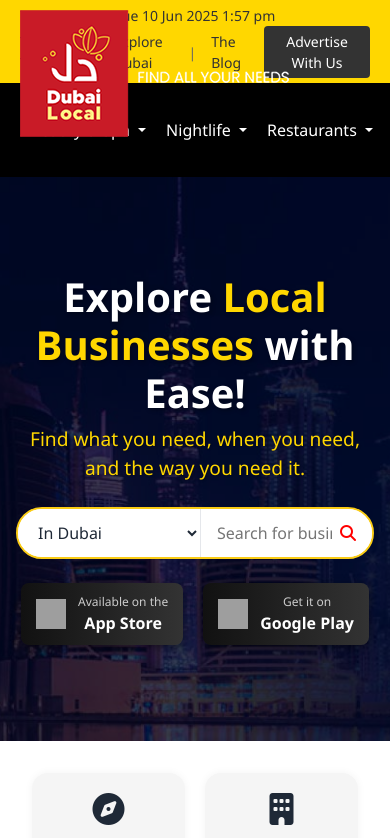
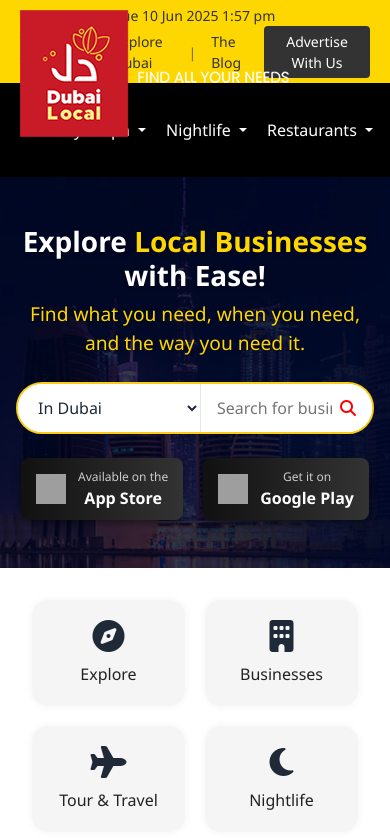
Before and after one commit to murtazaalmas/Dubai, an Angular app: page /home in a window 390 px wide. Shown: the top 838 px of the page. Built offline with nearby package versions, Linux system fonts and the light colour scheme; grey boxes are pictures that could not be loaded.

Commit message:
bnetlify changes

```diff
--- a/src/app/home/home.component.scss
+++ b/src/app/home/home.component.scss
@@ -1,3 +1,24 @@
+// Common variables
+$primary-color: #1f2937;
+$accent-color: #facc15;
+$shadow-sm: 0 1px 3px rgba(0, 0, 0, 0.1);
+$shadow-md: 0 4px 6px rgba(0, 0, 0, 0.1);
+$transition-base: all 0.3s ease;
+
+// Common mixins
+@mixin flex-center {
+  display: flex;
+  align-items: center;
+  justify-content: center;
+}
+
+@mixin hover-transform {
+  &:hover {
+    transform: translateY(-4px);
+    box-shadow: $shadow-md;
+  }
+}
+
 .home-container {
   font-family: 'Segoe UI', Tahoma, Geneva, Verdana, sans-serif;
   background-color: #f3f4f6;
@@ -10,23 +31,16 @@
 
   // Hero Section
   .hero-section {
-    background-image: url('/assets/images/homeBG.jpg');
-    background-size: cover;
-    background-position: center;
-    background-repeat: no-repeat;
+    background: url('/assets/images/homeBG.jpg') center/cover no-repeat;
     color: white;
     padding: 6rem 0;
     text-align: center;
     position: relative;
-    width: 100%;
 
     &::before {
       content: '';
       position: absolute;
-      top: 0;
-      left: 0;
-      right: 0;
-      bottom: 0;
+      inset: 0;
       background: rgba(0, 0, 0, 0.5);
       z-index: 1;
     }
@@ -54,14 +68,14 @@
       display: flex;
       background-color: white;
       border-radius: 2rem;
-      border: 2px solid #facc15;
+      border: 2px solid $accent-color;
       overflow: hidden;
 
       .search-dropdown {
         padding: 0.75rem 1rem;
         border: none;
         background-color: white;
-        color: #1f2937;
+        color: $primary-color;
         font-size: 1rem;
         cursor: pointer;
         min-width: 180px;
@@ -75,8 +89,7 @@
       .search-input-wrapper {
         position: relative;
         flex: 1;
-        display: flex;
-        align-items: center;
+        @include flex-center;
 
         .search-icon {
           position: absolute;
@@ -113,11 +126,12 @@
         background-color: white;
         border-radius: 0.5rem;
         padding: 1rem;
-        box-shadow: 0 1px 3px rgba(0, 0, 0, 0.1);
-        transition: all 0.3s ease;
+        box-shadow: $shadow-sm;
+        transition: $transition-base;
         cursor: pointer;
         overflow: hidden;
         position: relative;
+        @include hover-transform;
 
         &::after {
           content: '';
@@ -126,7 +140,7 @@
           left: 0;
           width: 100%;
           height: 0;
-          background: #FFD700;
+          background: $accent-color;
           transition: height 0.3s ease;
         }
 
@@ -138,31 +152,24 @@
           margin-bottom: 0.5rem;
           position: relative;
           z-index: 1;
+          transition: transform 0.3s ease;
         }
 
         p {
           font-weight: 600;
-          color: #1f2937;
+          color: $primary-color;
           position: relative;
           z-index: 1;
           transition: color 0.3s ease;
         }
 
         &:hover {
-          transform: translateY(-4px);
-          box-shadow: 0 4px 6px rgba(0, 0, 0, 0.1);
-
           &::after {
             height: 100%;
           }
 
-          p {
-            color: #1f2937;
-          }
-
           .category-image {
             transform: scale(1.05);
-            transition: transform 0.3s ease;
           }
         }
       }
@@ -192,10 +199,10 @@
         padding: 1rem;
         text-align: center;
         font-weight: 600;
-        transition: transform 0.3s ease;
+        box-shadow: $shadow-sm;
         cursor: pointer;
-        box-shadow: 0 1px 3px rgba(0, 0, 0, 0.1);
         overflow: hidden;
+        @include hover-transform;
 
         .business-image {
           width: 100%;
@@ -203,20 +210,15 @@
           object-fit: cover;
           border-radius: 0.25rem;
           margin-bottom: 0.5rem;
+          transition: transform 0.3s ease;
         }
 
         p {
-          color: #1f2937;
+          color: $primary-color;
         }
 
-        &:hover {
-          transform: translateY(-5px);
-          box-shadow: 0 4px 6px rgba(0, 0, 0, 0.1);
-
-          .business-image {
-            transform: scale(1.05);
-            transition: transform 0.3s ease;
-          }
+        &:hover .business-image {
+          transform: scale(1.05);
         }
       }
     }
@@ -224,7 +226,7 @@
 
   // Entertainment Section
   .entertainment-section {
-    background: linear-gradient(to right, #111827, #1f2937);
+    background: linear-gradient(to right, #111827, $primary-color);
     color: white;
     padding: 2rem 0;
     text-align: center;
@@ -240,17 +242,17 @@
     }
 
     .cta-button {
-      background-color: #facc15;
+      background-color: $accent-color;
       color: black;
       padding: 0.5rem 1.5rem;
       border-radius: 0.25rem;
       font-weight: 700;
-      transition: background-color 0.3s ease;
+      transition: $transition-base;
       cursor: pointer;
       border: none;
 
       &:hover {
-        background-color: #eab308;
+        background-color: darken($accent-color, 10%);
       }
     }
   }
@@ -662,3 +664,47 @@
     }
   }
 }
+
+// Responsive Design
+@media (max-width: 1024px) {
+  .home-container {
+    .categories-grid,
+    .businesses-grid {
+      grid-template-columns: repeat(3, 1fr);
+    }
+  }
+}
+
+@media (max-width: 768px) {
+  .home-container {
+    .categories-grid,
+    .businesses-grid {
+      grid-template-columns: repeat(2, 1fr);
+    }
+
+    .hero-section {
+      padding: 4rem 0;
+
+      h2 {
+        font-size: 2rem;
+      }
+    }
+  }
+}
+
+@media (max-width: 480px) {
+  .home-container {
+    .categories-grid,
+    .businesses-grid {
+      grid-template-columns: 1fr;
+    }
+
+    .hero-section {
+      padding: 3rem 0;
+
+      h2 {
+        font-size: 1.75rem;
+      }
+    }
+  }
+}
```
